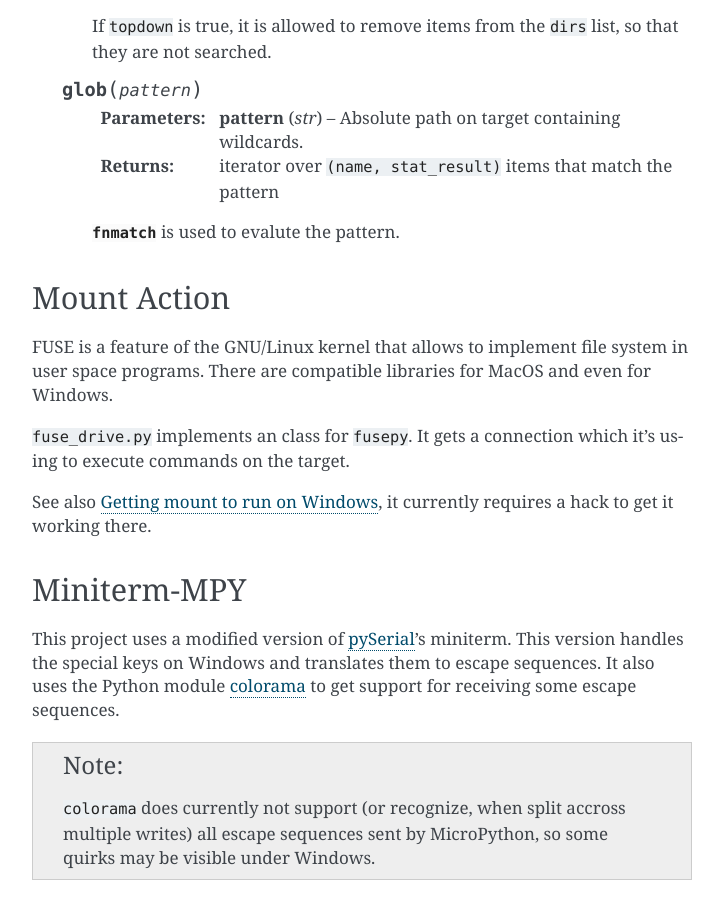
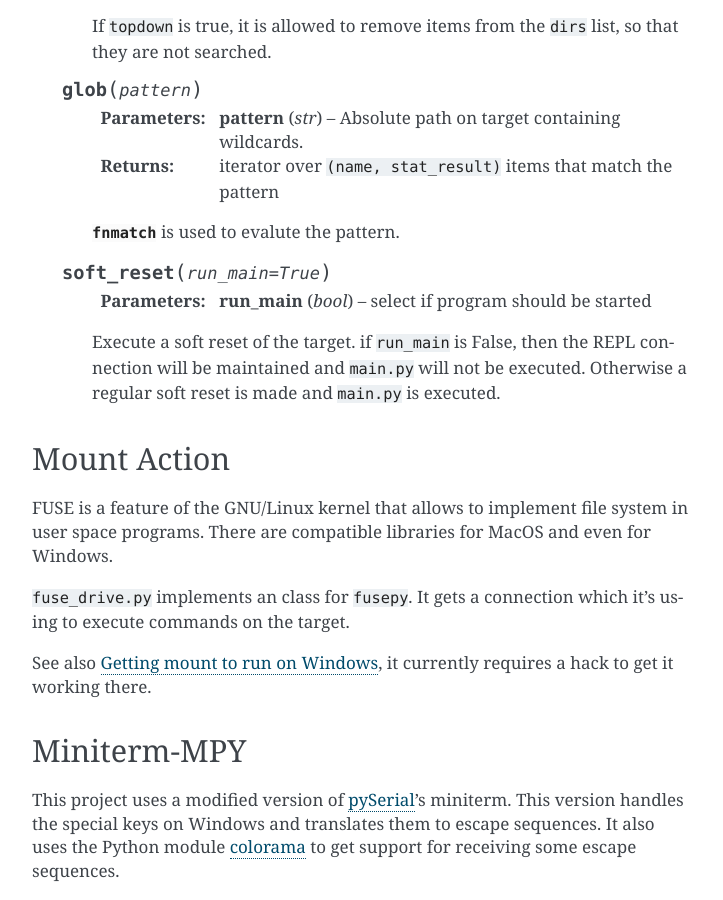
Before and after one commit to zsquareplusc/mpy-repl-tool, a Sphinx documentation site: the page built from documentation/technical.rst, in a window 1280 px wide and 900 px high, scrolled down 3408 px. Shown: the whole window, without its empty margins (388-1111 px from the left). Built offline with Sphinx 7.4.7, drawn with Linux system fonts in a browser that asks for light colours; some of the changed text lies outside the part shown.

Commit message:
docs: also mention soft_reset

```diff
--- a/documentation/technical.rst
+++ b/documentation/technical.rst
@@ -186,6 +186,15 @@ execution:
 
         :mod:`fnmatch` is used to evalute the pattern.
 
+    .. method:: soft_reset(run_main=True)
+
+        :param bool run_main: select if program should be started
+
+        Execute a soft reset of the target. if ``run_main`` is False, then
+        the REPL connection will be maintained and ``main.py`` will not be
+        executed. Otherwise a regular soft reset is made and ``main.py``
+        is executed.
+
 
 Mount Action
 ============
```
